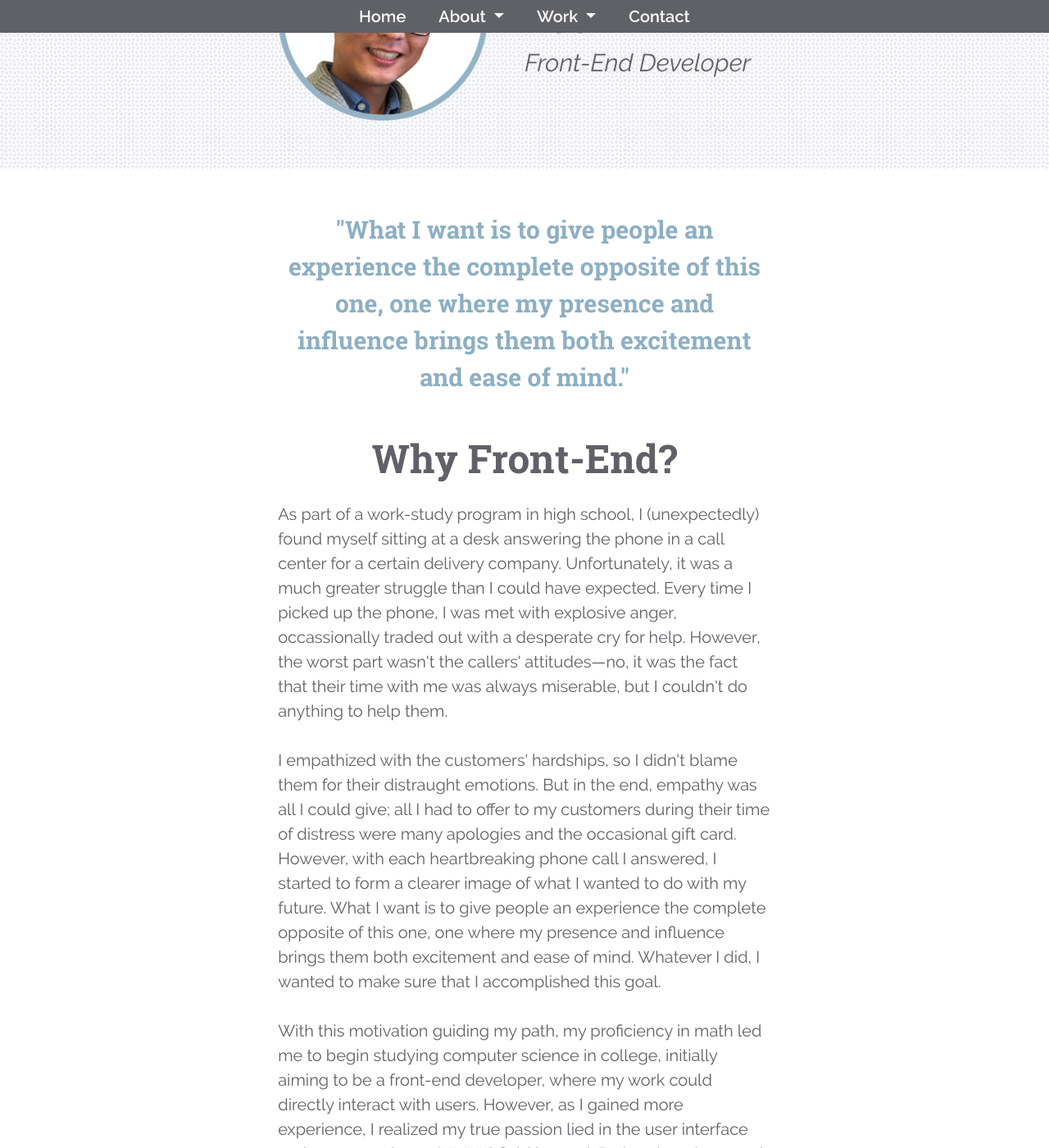
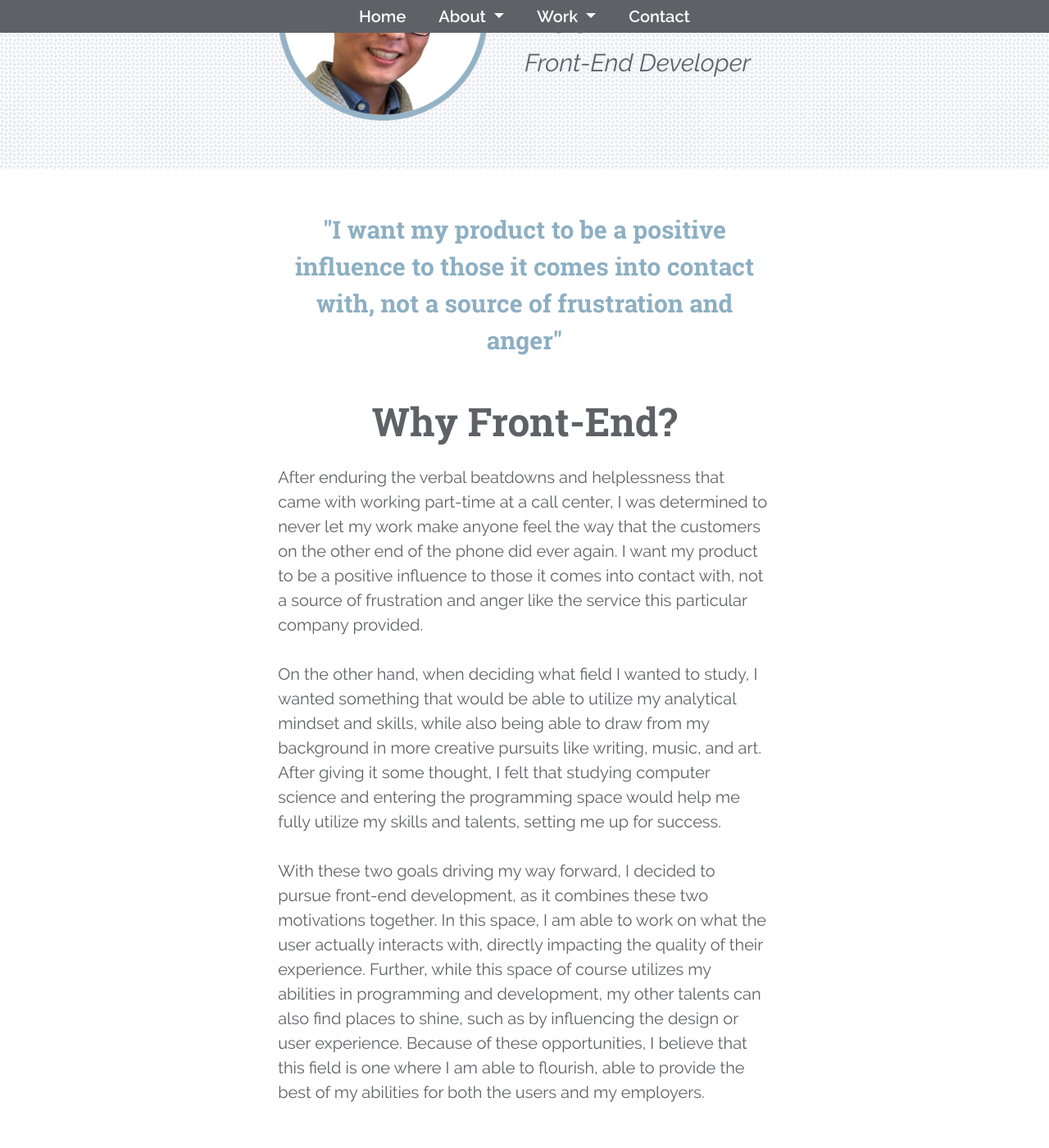
Before and after one commit to mlee-chanyoung/mlee-chanyoung.github.io, a Jekyll site: the page built from index.html, in a window 1280 px wide and 1400 px high, scrolled down 209 px. Shown: the whole window at 82% size. Built offline with Jekyll 4.4.1, drawn with Linux system fonts in a browser that asks for light colours; nearby versions of some CDN libraries; some of the changed text lies outside the part shown.

Commit message:
Update about-related text and assets

```diff
--- a/_data/aboutme.yaml
+++ b/_data/aboutme.yaml
@@ -6,13 +6,14 @@ about_link: "More About Me"
 why:
     title: "Why Front-End?"
     quote: |
-        "What I want is to give people an experience the complete opposite of this one, one where my presence and influence brings them both excitement and ease of mind."
+        "I want my product to be a positive influence to those it comes into contact with, not a source of frustration and anger"
     body: |
-        As part of a work-study program in high school, I (unexpectedly) found myself sitting at a desk answering the phone in a call center for a certain delivery company. Unfortunately, it was a much greater struggle than I could have expected. Every time I picked up the phone, I was met with explosive anger, occassionally traded out with a desperate cry for help. However, the worst part wasn't the callers' attitudes—no, it was the fact that their time with me was always miserable, but I couldn't do anything to help them.<br>
+        After enduring the verbal beatdowns and helplessness that came with working part-time at a call center, I was determined to never let my work make anyone feel the way that the customers on the other end of the phone did ever again. I want my product to be a positive influence to those it comes into contact with, not a source of frustration and anger like the service this particular company provided.<br>
         <br>
-        I empathized with the customers' hardships, so I didn't blame them for their distraught emotions. But in the end, empathy was all I could give; all I had to offer to my customers during their time of distress were many apologies and the occasional gift card. However, with each heartbreaking phone call I answered, I started to form a clearer image of what I wanted to do with my future. What I want is to give people an experience the complete opposite of this one, one where my presence and influence brings them both excitement and ease of mind. Whatever I did, I wanted to make sure that I accomplished this goal.<br>
+        On the other hand, when deciding what field I wanted to study, I wanted something that would be able to utilize my analytical mindset and skills, while also being able to draw from my background in more creative pursuits like writing, music, and art. After giving it some thought, I felt that studying computer science and entering the programming space would help me fully utilize my skills and talents, setting me up for success.<br>
         <br>
-        With this motivation guiding my path, my proficiency in math led me to begin studying computer science in college, initially aiming to be a front-end developer, where my work could directly interact with users. However, as I gained more experience, I realized my true passion lied in the user interface and user experience (UI/UX) field instead. Rather than the actual implentation, I found I love generating ideas for how to create an intuitive design and trying to understand the user's perspective. Further, in this discipline I can make use of the technical knowledge from my computer science degree and my analytical mindset, as well as my more creative talents in areas like art, music, and writing. Equipped with these experiences, I hope to enter the UI/UX field to provide users what I couldn't over the phone: an uplifting, enjoyable experience.
+        With these two goals driving my way forward, I decided to pursue front-end development, as it combines these two motivations together. In this space, I am able to work on what the user actually interacts with, directly impacting the quality of their experience. Further, while this space of course utilizes my abilities in programming and development, my other talents can also find places to shine, such as by influencing the design or user experience. Because of these opportunities, I believe that this field is one where I am able to flourish, able to provide the best of my abilities for both the users and my employers.<br>
+        <br>
 education:
     title: "Education"
     thumbnail: "/assets/img/about/education_thumbnail.png"
@@ -38,7 +39,7 @@ skills:
               - C#
               - C
         - title: Frameworks and Libraries
-          thumbnail: "/assets/img/about/programming_thumbnail.png"
+          thumbnail: "/assets/img/about/framework_thumbnail.png"
           items:
               - Android Studio (Java)
               - Flask (Python)
@@ -53,18 +54,13 @@ skills:
           thumbnail: "/assets/img/about/tool_thumbnail.png"
           items:
               - GitHub, GitHub Pages
+              - Subversion
               - Adobe Photoshop
               - Balsamiq Mockups
               - InVision
               - Fluid UI
               - Amazon Web Services
               - Tableau
-        - title: Spoken Languages
-          thumbnail: "/assets/img/about/language_thumbnail.png"
-          items:
-              - "English: Native"
-              - "Korean: Intermediate"
-              - "Japanese: Intermediate (JLPT N3)"
         - title: Professional Writing Experience
           thumbnail: "/assets/img/about/writing_thumbnail.png"
           items:
@@ -75,6 +71,12 @@ skills:
               - Writing interview scripts
               - Writing and editing synopses
               - Writing internal newsletters
+        - title: Spoken Languages
+          thumbnail: "/assets/img/about/language_thumbnail.png"
+          items:
+              - "English: Native"
+              - "Korean: Intermediate"
+              - "Japanese: Intermediate (JLPT N3)"
 hobbies:
     title: "Other Information"
     subtitle: "In My Spare Time"
--- a/_data/projects/project3.yaml
+++ b/_data/projects/project3.yaml
@@ -1,7 +1,7 @@
 title: "Revenge of the Kupa"
 subtitle: "Defeat Mahrio, claim vengeance"
 thumbnail: "/assets/img/projects/kupa/thumbnail.png"
-roles: "Project manager, designer, and developer"
+roles: "Project manager, developer, and designer"
 link: "https://github.com/CarlosPriddy3/RevengeOfTheKupa/tree/VGDesign"
 overview: |
     A short PC game that follows a single Kupa in its quest for revenge against Mahrio (yes, spelled like that) by destroying a cloning factory, the source of Mahrio's extra lives.
--- a/_data/projects/project4.yaml
+++ b/_data/projects/project4.yaml
@@ -1,10 +1,10 @@
-title: "Portfolio Website"
-subtitle: "Show the world what I've done"
+title: "Rewrite Portfolio"
+subtitle: "Showcase my writing and editing"
 thumbnail: "/assets/img/projects/portfolio/thumbnail.png"
-roles: "Sole designer and developer"
+roles: "Sole developer and designer"
 link: "https://github.com/mclee3360/mclee3360.github.io"
 overview: |
-    A website created to showcase to the public various projects that I have worked on, as well as the skills and experiences I have gained through them.
+    A website created to showcase and archive my contributions to MAL Rewrite, an online volunteer writing orgnization I help lead.
 banner: "/assets/img/projects/portfolio/header.png"
 problem:
     overview: |
```
Also changed, not shown: assets/img/about/framework_thumbnail.png (added).
